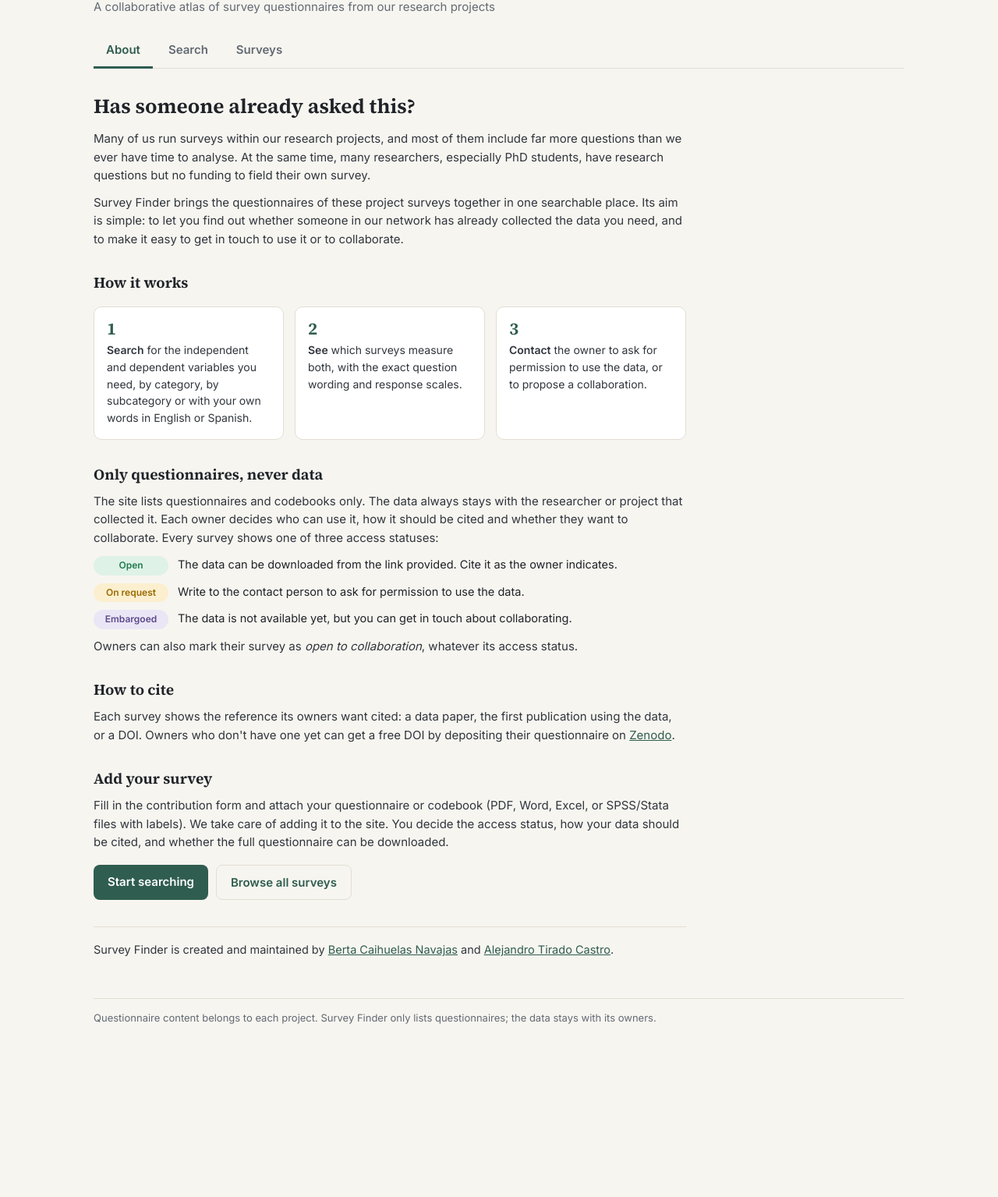
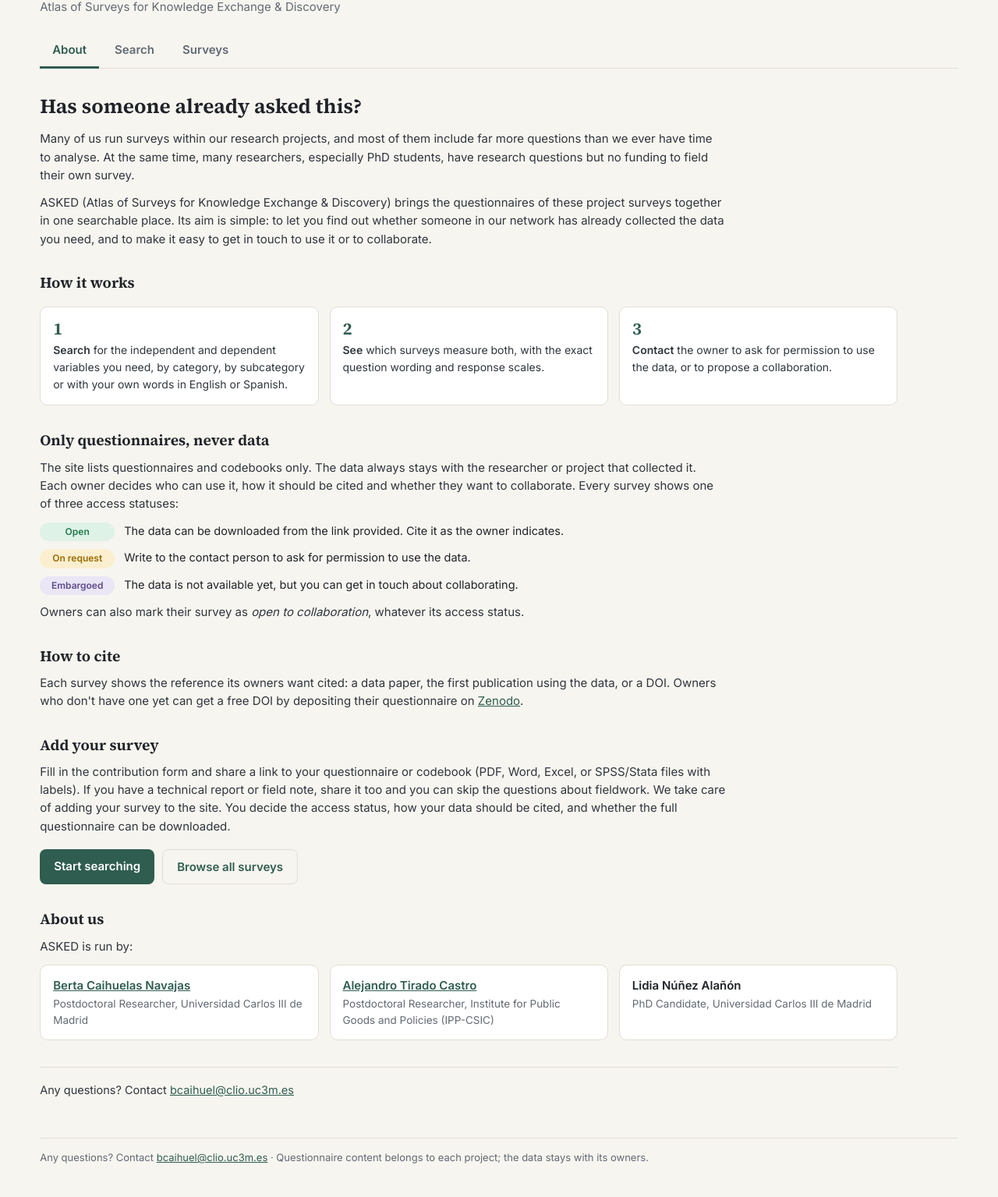
Before and after one commit to asked-repository/asked-repository.github.io, a plain HTML site: page index.html in a window 1280 px wide. Shown: the part 87-1622 px from the top of the page at 78% size. Before the commit the page ends 1442 px from the top, so only its background shows below. Drawn offline with Linux system fonts and the light colour scheme.

Commit message:
Add files via upload

```diff
--- a/index.html
+++ b/index.html
@@ -3,7 +3,7 @@
 <head>
 <meta charset="utf-8">
 <meta name="viewport" content="width=device-width, initial-scale=1">
-<title>Survey Finder — a collaborative survey atlas</title>
+<title>ASKED — Atlas of Surveys for Knowledge Exchange &amp; Discovery</title>
 <link rel="preconnect" href="https://fonts.googleapis.com">
 <link href="https://fonts.googleapis.com/css2?family=Source+Serif+4:opsz,wght@8..60,500;8..60,650&family=Inter:wght@400;500;600&display=swap" rel="stylesheet">
 <style>
@@ -17,7 +17,7 @@
 body{margin:0;background:var(--bg);color:var(--ink);font:15px/1.55 Inter,system-ui,sans-serif}
 h1,h2,h3{font-family:"Source Serif 4",Georgia,serif;font-weight:650;margin:0}
 a{color:var(--accent)}
-.wrap{max-width:1080px;margin:0 auto;padding:0 20px}
+.wrap{max-width:1680px;margin:0 auto;padding:0 clamp(16px,4vw,64px)}
 button{font:inherit;cursor:pointer}
 
 /* header + nav */
@@ -32,7 +32,12 @@ section.view{display:none;padding:28px 0 50px}
 section.view.on{display:block}
 
 /* about */
-.about{max-width:760px}
+.about{max-width:1100px}
+.about p{max-width:880px}
+.people{display:grid;grid-template-columns:repeat(auto-fit,minmax(240px,1fr));gap:14px;margin:12px 0 6px}
+.person{background:var(--card);border:1px solid var(--line);border-radius:var(--radius);padding:14px 16px}
+.person .nm{font-weight:600}
+.person .af{font-size:13.5px;color:var(--muted);margin-top:2px}
 .about h2{font-size:26px;margin-bottom:10px}
 .about h3{font-size:19px;margin:30px 0 8px}
 .about p{margin:0 0 12px;color:#30363d}
@@ -51,10 +56,10 @@ section.view.on{display:block}
 
 /* chips & badges */
 .chips{display:flex;flex-wrap:wrap;gap:6px}
-.chip{border:1px solid var(--line);background:var(--card);border-radius:999px;padding:3px 11px;font-size:13px;color:var(--ink)}
+.chip{border:1px solid #e2dccd;background:#f3efe6;border-radius:999px;padding:3px 11px;font-size:13px;color:var(--ink)}
 .chip:hover{border-color:var(--accent)}
 .chip.on{background:var(--accent);color:#fff;border-color:var(--accent)}
-#subChips .chip{font-size:12.5px;background:#fbfaf7}
+#subChips .chip{font-size:12.5px;background:#f3efe6}
 #subChips .chip.on{background:var(--accent);color:#fff}
 .chip .n{color:var(--muted);font-size:11.5px;margin-left:4px}
 .chip.on .n{color:#d6e6df}
@@ -107,7 +112,7 @@ section.view.on{display:block}
 .q .orig{font-size:13px;margin-top:4px;color:#3a3f45}
 .q .scale{font-size:12.5px;color:var(--muted);margin-top:3px}
 .q .cts{margin-top:5px;display:flex;flex-wrap:wrap;gap:4px}
-.q .cts span{font-size:11px;background:rgba(255,255,255,.7);border:1px solid var(--line);border-radius:4px;padding:0 6px;color:#4a525b}
+.q .cts span{font-size:11px;background:#f3efe6;border:1px solid #e2dccd;border-radius:4px;padding:0 6px;color:#4a525b}
 .none{color:var(--muted);font-size:13px;font-style:italic}
 .cardfoot{margin-top:12px;font-size:13.5px;display:flex;justify-content:space-between;gap:12px;flex-wrap:wrap;color:var(--muted)}
 .linkbtn{background:none;border:0;color:var(--accent);font-weight:600;padding:0}
@@ -128,7 +133,7 @@ section.view.on{display:block}
 .k{display:block;color:var(--muted);font-size:11.5px;text-transform:uppercase;letter-spacing:.05em}
 .tbc{color:var(--muted);font-style:italic}
 .ccy{display:flex;flex-wrap:wrap;gap:4px;margin-top:4px}
-.ccy span{font-size:12px;background:#f0ede6;border-radius:4px;padding:2px 7px}
+.ccy span{font-size:12px;background:#f3efe6;border:1px solid #e2dccd;border-radius:4px;padding:2px 7px}
 .topics{font-size:14px;margin-top:12px}
 .contact{margin-top:16px;padding-top:14px;border-top:1px dashed var(--line);display:grid;grid-template-columns:1fr 1fr;gap:16px;font-size:13.5px}
 @media(max-width:760px){.contact{grid-template-columns:1fr}}
@@ -142,8 +147,8 @@ footer{color:var(--muted);font-size:13px;padding:14px 0 40px;border-top:1px soli
 <body>
 <div class="wrap">
   <header>
-    <h1>Survey Finder</h1>
-    <div class="sub">A collaborative atlas of survey questionnaires from our research projects</div>
+    <h1>ASKED</h1>
+    <div class="sub">Atlas of Surveys for Knowledge Exchange &amp; Discovery</div>
     <nav>
       <a href="#about" data-view="about">About</a>
       <a href="#search" data-view="search">Search</a>
@@ -156,7 +161,7 @@ footer{color:var(--muted);font-size:13px;padding:14px 0 40px;border-top:1px soli
     <div class="about">
       <h2>Has someone already asked this?</h2>
       <p>Many of us run surveys within our research projects, and most of them include far more questions than we ever have time to analyse. At the same time, many researchers, especially PhD students, have research questions but no funding to field their own survey.</p>
-      <p>Survey Finder brings the questionnaires of these project surveys together in one searchable place. Its aim is simple: to let you find out whether someone in our network has already collected the data you need, and to make it easy to get in touch to use it or to collaborate.</p>
+      <p>ASKED (Atlas of Surveys for Knowledge Exchange &amp; Discovery) brings the questionnaires of these project surveys together in one searchable place. Its aim is simple: to let you find out whether someone in our network has already collected the data you need, and to make it easy to get in touch to use it or to collaborate.</p>
 
       <h3>How it works</h3>
       <div class="steps">
@@ -178,11 +183,18 @@ footer{color:var(--muted);font-size:13px;padding:14px 0 40px;border-top:1px soli
       <p>Each survey shows the reference its owners want cited: a data paper, the first publication using the data, or a DOI. Owners who don't have one yet can get a free DOI by depositing their questionnaire on <a href="https://zenodo.org">Zenodo</a>.</p>
 
       <h3>Add your survey</h3>
-      <p>Fill in the contribution form and attach your questionnaire or codebook (PDF, Word, Excel, or SPSS/Stata files with labels). We take care of adding it to the site. You decide the access status, how your data should be cited, and whether the full questionnaire can be downloaded.</p>
+      <p>Fill in the contribution form and share a link to your questionnaire or codebook (PDF, Word, Excel, or SPSS/Stata files with labels). If you have a technical report or field note, share it too and you can skip the questions about fieldwork. We take care of adding your survey to the site. You decide the access status, how your data should be cited, and whether the full questionnaire can be downloaded.</p>
 
       <div class="cta"><a class="btn" href="#search">Start searching</a><a class="btn ghost" href="#surveys">Browse all surveys</a></div>
 
-      <div class="credits">Survey Finder is created and maintained by <a href="https://sites.google.com/view/bcaihuelas/">Berta Caihuelas Navajas</a> and <a href="https://sites.google.com/view/alejandro-tirado/home">Alejandro Tirado Castro</a>.</div>
+      <h3>About us</h3>
+      <p>ASKED is run by:</p>
+      <div class="people">
+        <div class="person"><div class="nm"><a href="https://bcaihuelas.github.io/">Berta Caihuelas Navajas</a></div><div class="af">Postdoctoral Researcher, Universidad Carlos III de Madrid</div></div>
+        <div class="person"><div class="nm"><a href="https://sites.google.com/view/alejandro-tirado/home">Alejandro Tirado Castro</a></div><div class="af">Postdoctoral Researcher, Institute for Public Goods and Policies (IPP-CSIC)</div></div>
+        <div class="person"><div class="nm">Lidia Núñez Alañón</div><div class="af">PhD Candidate, Universidad Carlos III de Madrid</div></div>
+      </div>
+      <div class="credits">Any questions? Contact <a href="mailto:bcaihuel@clio.uc3m.es">bcaihuel@clio.uc3m.es</a></div>
     </div>
   </section>
 
@@ -226,7 +238,7 @@ footer{color:var(--muted);font-size:13px;padding:14px 0 40px;border-top:1px soli
     <div class="slist" id="slist"></div>
   </section>
 
-  <footer>Questionnaire content belongs to each project. Survey Finder only lists questionnaires; the data stays with its owners.</footer>
+  <footer>Any questions? Contact <a href="mailto:bcaihuel@clio.uc3m.es">bcaihuel@clio.uc3m.es</a> · Questionnaire content belongs to each project; the data stays with its owners.</footer>
 </div>
 
 <script src="data/preview-data.js"></script>
```
